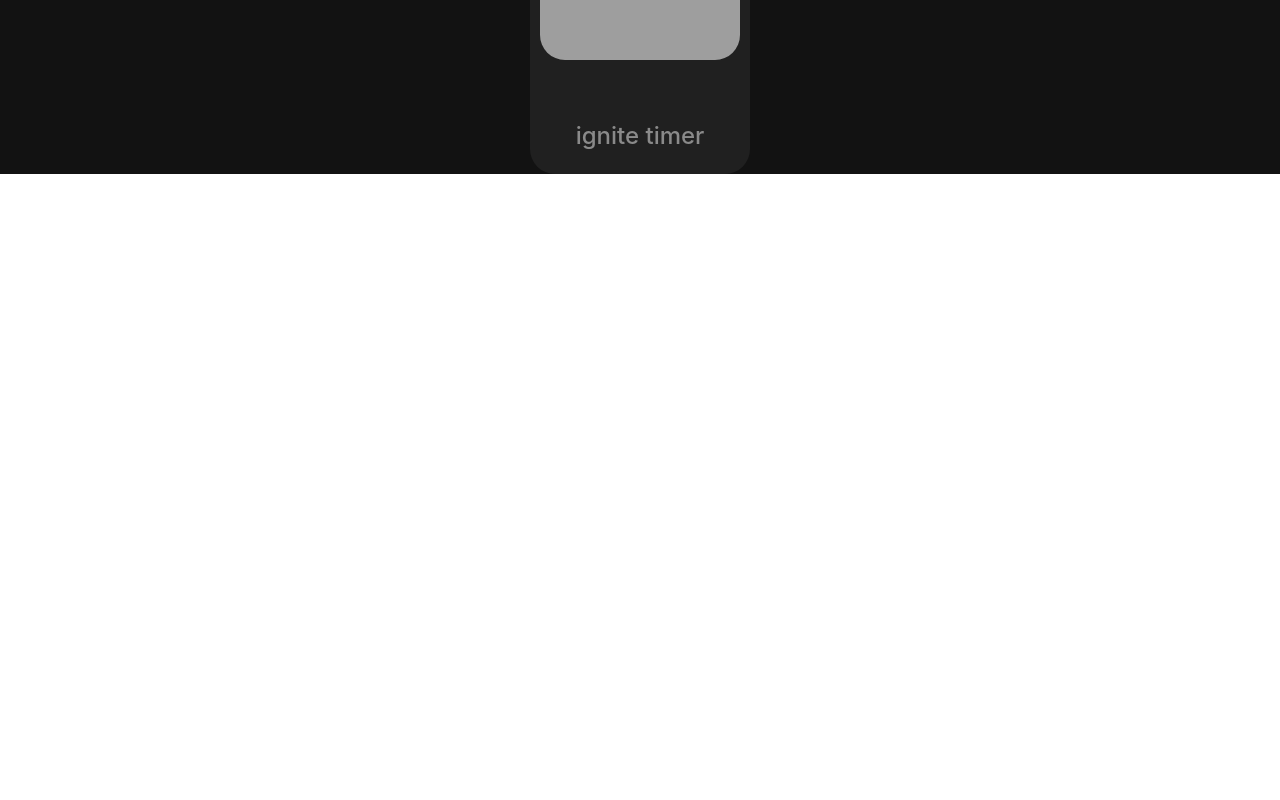
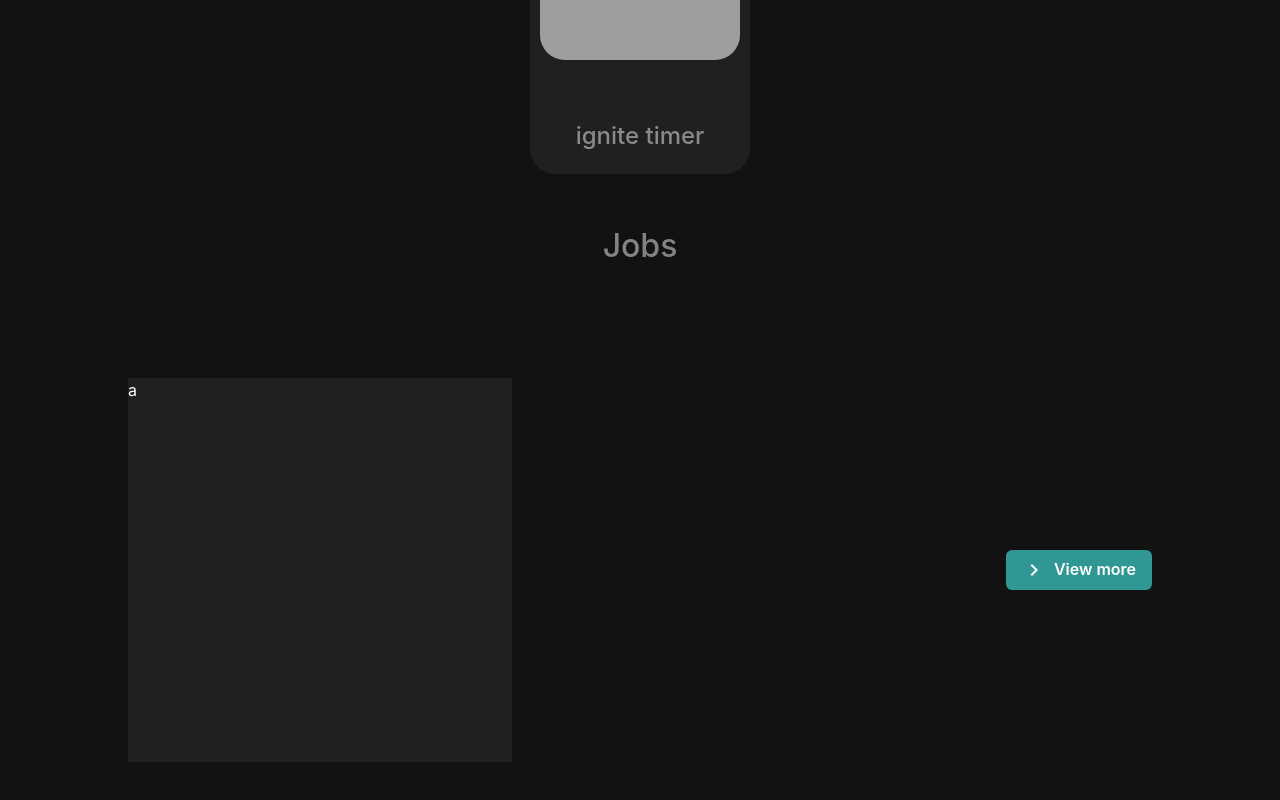
Before and after one commit to LucasLuisBorges/portfolio, a React (Vite) app: page / in a window 1280 px wide. Shown: the part 1686-2486 px from the top of the page. Before the commit the page ends 1860 px from the top, so only its background shows below. Built offline with nearby package versions, Linux system fonts and the light colour scheme; grey boxes are pictures that could not be loaded.

Commit message:
new section

```diff
--- /dev/null
+++ b/src/pages/home/contents/jobSection.tsx
@@ -0,0 +1,24 @@
+import { Box, Button, HStack, Text, VStack } from '@chakra-ui/react';
+import { MdKeyboardArrowRight } from 'react-icons/md';
+
+export function JobSection() {
+  return (
+    <VStack spacing={5} w="100%" pt={10}>
+      <Text fontSize={32} color="whiteAlpha.600" fontWeight="medium">
+        Jobs
+      </Text>
+      <HStack w="80%" minH="70vh" color="white" justifyContent="space-between">
+        <Box boxSize="sm" bg="primaryDark.200">
+          <Text>a</Text>
+        </Box>
+
+        <Button
+          colorScheme="teal"
+          leftIcon={<MdKeyboardArrowRight size={24} />}
+        >
+          View more
+        </Button>
+      </HStack>
+    </VStack>
+  );
+}
--- a/src/pages/home/index.tsx
+++ b/src/pages/home/index.tsx
@@ -1,6 +1,7 @@
 import { VStack } from '@chakra-ui/react';
 import { Navbar } from '../../components/navbar';
 import { InformationSection } from './contents/informationSection';
+import { JobSection } from './contents/jobSection';
 import { MySection } from './contents/mySection';
 import { ProjectSection } from './contents/projectSection';
 
@@ -11,6 +12,7 @@ export function Home() {
       <InformationSection />
       <MySection />
       <ProjectSection />
+      <JobSection />
     </VStack>
   );
 }
```
Also changed, not shown: 1 other file (tests, documents, lock files or other folders).
